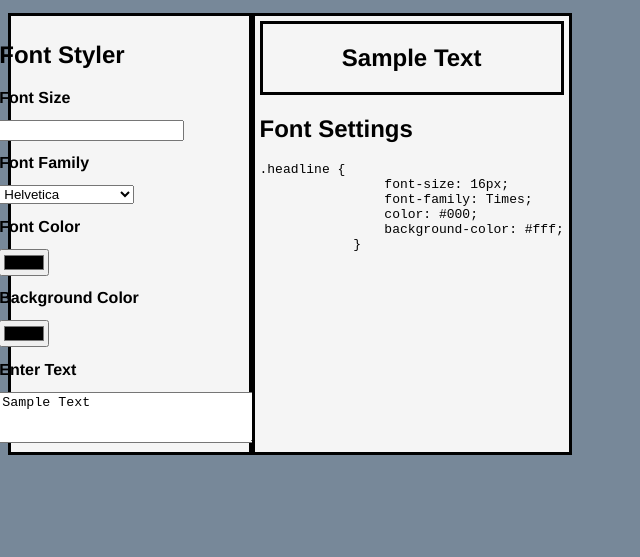
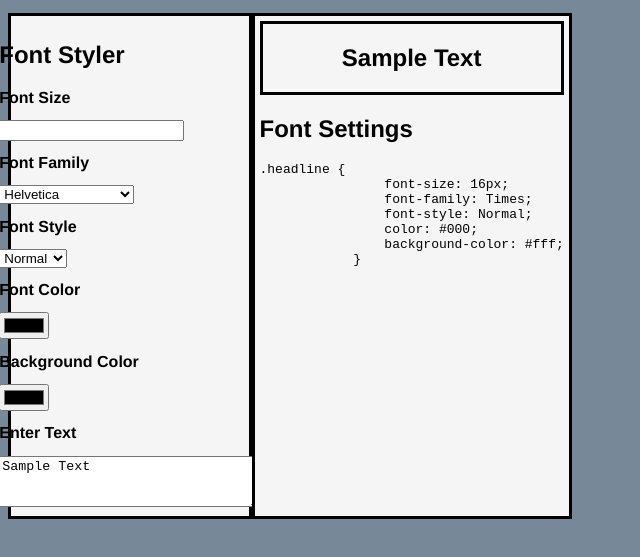
Before and after one commit to ryd0g/FinalAssessment, a plain HTML site: page index.html in a window 1280 px wide. Shown: the part 89-646 px from the top of the page, without its empty margins (0-640 px from the left). Drawn offline with Linux system fonts and the light colour scheme.

Commit message:
added font style input

```diff
--- a/index.html
+++ b/index.html
@@ -33,6 +33,16 @@
                 </select>
             </label>
         </div>
+        <div class="fontstyle">
+            <h2>Font Style</h2>
+            <label>
+                <select name="font-style" id="select-style">
+                    <option value="normal">Normal</option>
+                    <option value="italic">Italic</option>
+                    <option value="oblique">Oblique</option>
+                </select>
+            </label>
+        </div>
         <div class="fontcolor">
             <h2>Font Color</h2>
             <label>
@@ -64,6 +74,7 @@
             <pre><code>.headline {
                 font-size: <span id="show-size">16</span>px;
                 font-family: <span id="show-font">Times</span>;
+                font-style: <span id="show-style">Normal</span>;
                 color: <span id="show-color">#000</span>;
                 background-color: <span id="show-bg-color">#fff</span>;
             }</code></pre>
--- a/script.js
+++ b/script.js
@@ -4,11 +4,13 @@ const display = document.querySelector('#display')
 //input variables
 const size = document.querySelector('#input-size')
 const font = document.querySelector('#select-font')
+const style = document.querySelector('#select-style')
 const color = document.querySelector('#input-color')
 const bg = document.querySelector('#input-bg-color')
 const text = document.querySelector('#enter-text')
 const showSize = document.querySelector('#show-size')
 const showFont = document.querySelector('#show-font')
+const showStyle = document.querySelector('#show-style')
 const showColor = document.querySelector('#show-color')
 const showBgColor = document.querySelector('#show-bg-color')
 
@@ -21,6 +23,10 @@ function handleInput() {
     const fontType = font.value
     display.style['font-family'] = fontType
     showFont.innerHTML = fontType
+
+    const fontStyle = style.value
+    display.style['font-style'] = fontStyle
+    showStyle.innerHTML = fontStyle
 
     const fontColor = color.value
     display.style['color'] = fontColor
@@ -38,6 +44,7 @@ function handleInput() {
 //event listeners
 size.addEventListener('input', handleInput)
 font.addEventListener('input', handleInput)
+style.addEventListener('input', handleInput)
 color.addEventListener('input', handleInput)
 bg.addEventListener('input', handleInput)
 text.addEventListener('input', handleInput)
```
